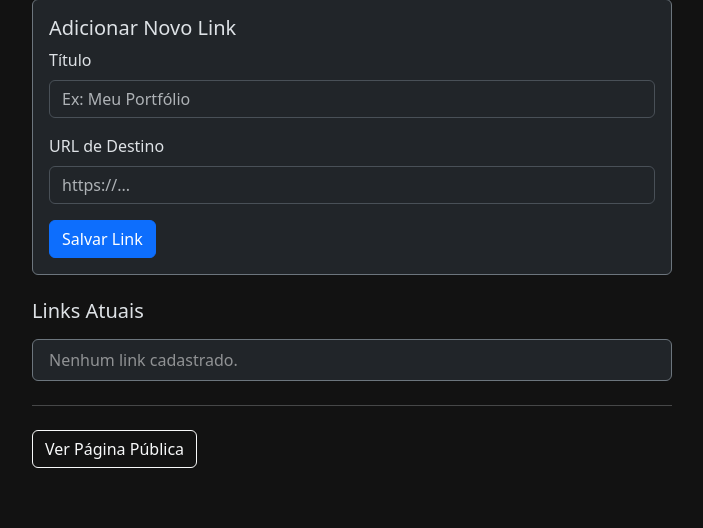
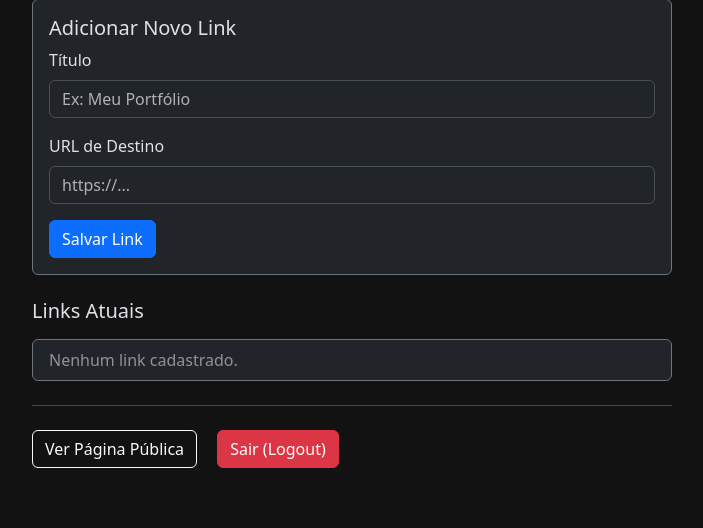
Before and after one commit to JoaoSandovall/Agregador_Links, a Flask app: page /admin in a window 1280 px wide. Shown: the part 725-1253 px from the top of the page, without its empty margins (288-991 px from the left). Run offline with Flask 3, Linux system fonts and the light colour scheme; the visitor is signed in with stand-in values (Sample User, id 1); data that the repository does not hold is empty.

Commit message:
Adiciona botão de logout e corrige flash

```diff
--- a/templates/admin.html
+++ b/templates/admin.html
@@ -102,10 +102,15 @@
     </ul>
 
     <hr class="my-4">
+    <div>
     <a href="{{ url_for('pagina_perfil', username=usuario.username) }}" class="btn btn-outline-light" target="_blank">
       Ver Página Pública
     </a>
 
+    <a href="{{ url_for('logout_page') }}" class="btn btn-danger ms-3">
+        Sair (Logout)
+    </a>
+    </div>
   </div> <script src="https://cdn.jsdelivr.net/npm/bootstrap@5.3.3/dist/js/bootstrap.bundle.min.js"></script>
 </body>
 </html>
```
